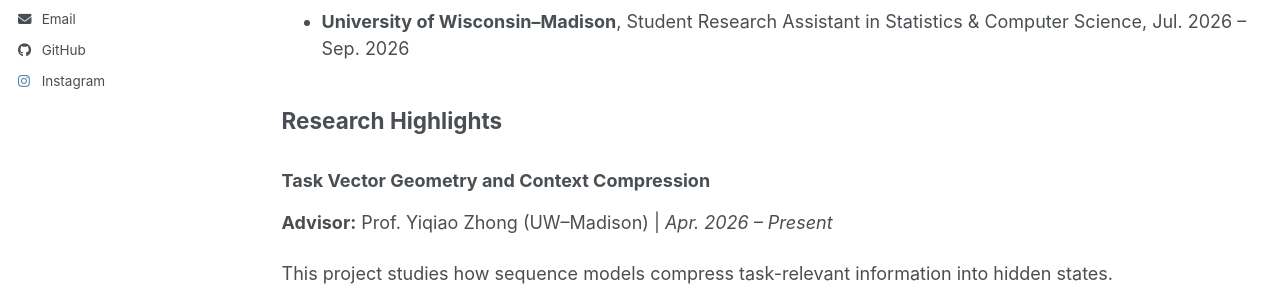
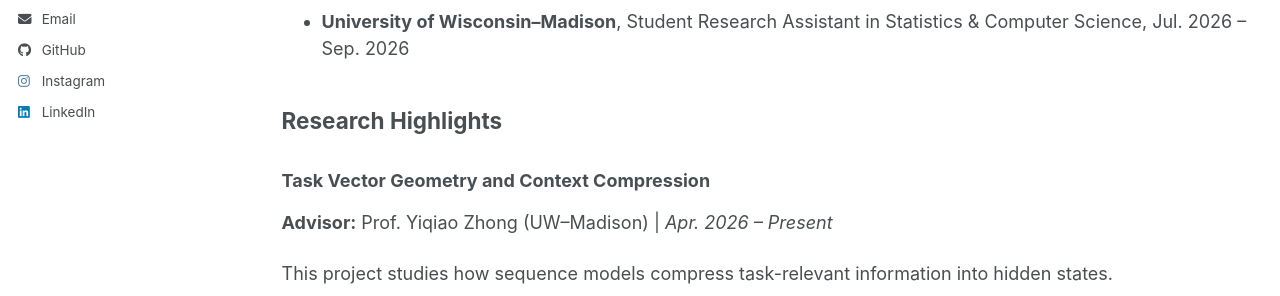
Before and after one commit to Twist-Shan/Twist-Shan.github.io, a Jekyll site: the page built from _pages/about.md, in a window 1280 px wide. Shown: the part 557-853 px from the top of the page. Built offline with Jekyll 4.4.1, drawn with Linux system fonts in a browser that asks for light colours; a script bundle is joined from its source files by our own code; library files that are not in the unit come from our copies.

Commit message:
Update _config.yml

```diff
--- a/_config.yml
+++ b/_config.yml
@@ -43,6 +43,7 @@
   # Social media (自定义添加或利用现有字段)
   # 提示：由于 academicpages 原版字段有限，微信和手机号建议放在 CV 页面，
   # 这里我们挂上你提供的社交媒体链接。
+  linkedin    : "liang-twist-shan"
   instagram        : "twist_shan"
   wechat           : "Twist_SsLl"
   phone            : "+86 13661199541"
```
